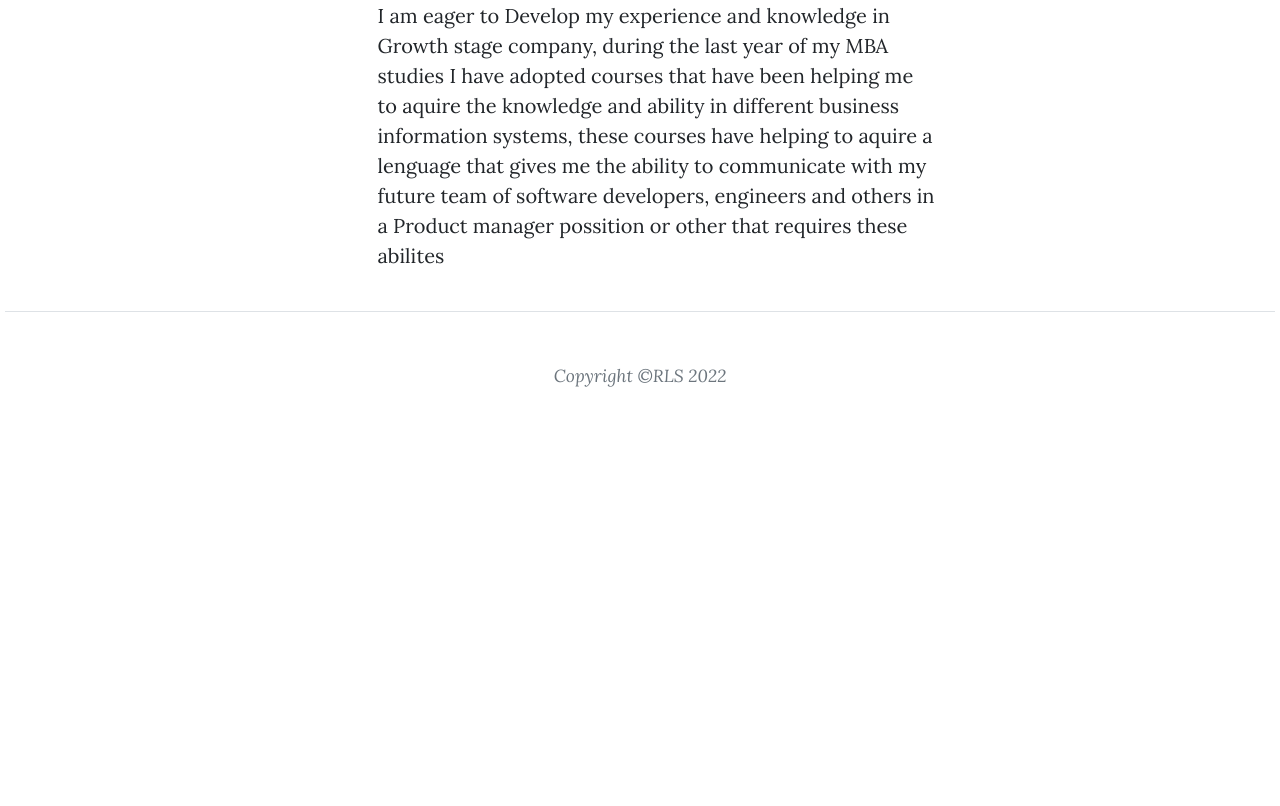
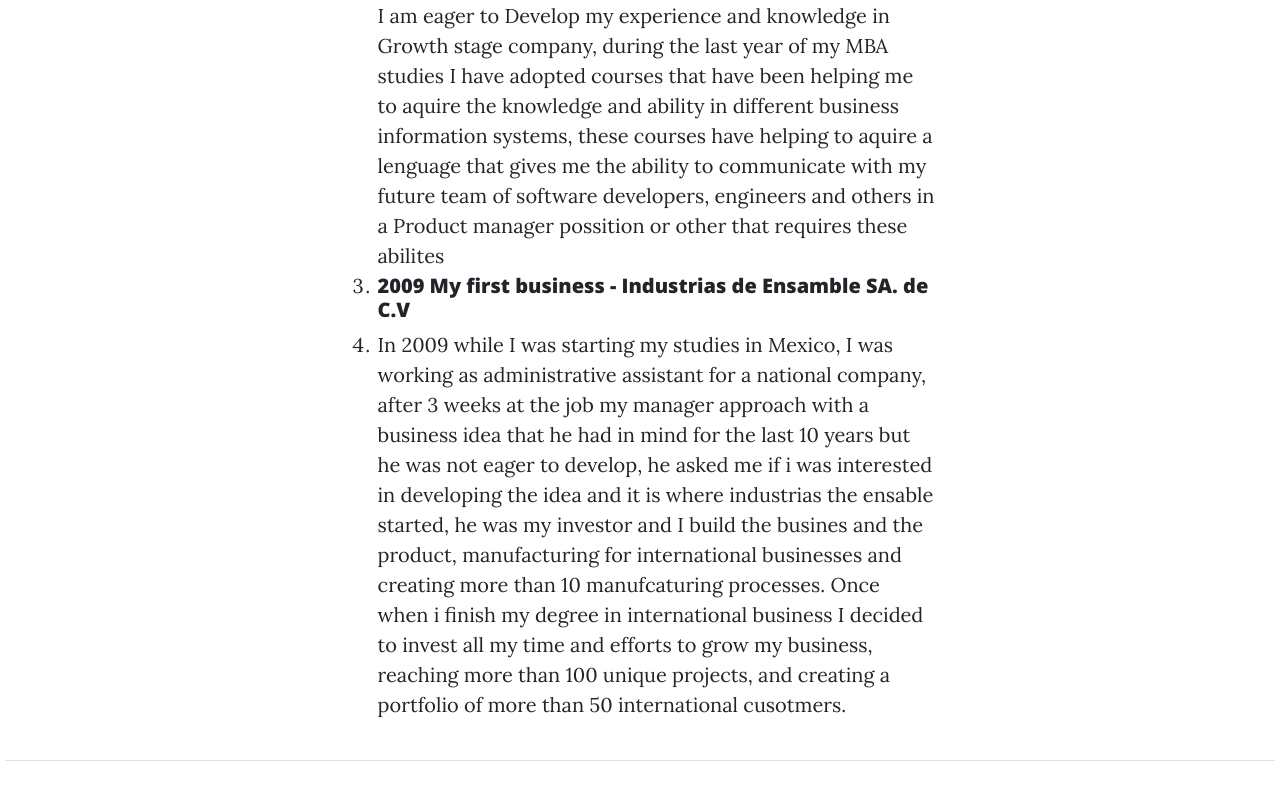
Before and after one commit to rlopezsal/IS501rls, a plain HTML site: page Entrepreneur.html in a window 1280 px wide. Shown: the part 1974-2780 px from the top of the page. Before the commit the page ends 2433 px from the top, so only its background shows below. Drawn offline with nearby package versions, Linux system fonts and the light colour scheme.

Commit message:
Add files via upload

```diff
--- a/Entrepreneur.html
+++ b/Entrepreneur.html
@@ -58,7 +58,7 @@
         </header>
         <!-- Main Content-->
         <div class="headerimg">
-            <img src="Images /RLS pic.jpeg" width="150"  height="100%" alt="Worldcup image" class="headerimg"/>
+            <img src="./Images /RLS pic.jpeg" width="150"  height="100%" alt="RLS pic" class="headerimg"/>
          <a id="mylink" href="#last champions"> > My Career path </a>
         <!-- <a id="mylink" href="#Next"> > What is next </a>  -->
 
@@ -91,13 +91,25 @@
                                     software developers, engineers and others in a Product manager possition or other that requires these abilites </l1>
                                 <!-- </div> -->
 
-                                <ul>
+
+                                    </ul>
+                             <br>
+                              <li><h5>2009 My first business - Industrias de Ensamble SA. de C.V </h5></li>
+                                    <li>In 2009 while I was starting my studies in Mexico, I was working as administrative assistant for a national company, after 3 weeks at the job
+                                        my manager approach with a business idea that he had in mind for the last 10 years but he was not eager to develop, he asked me if i was interested in
+                                    developing the idea and it is where industrias the ensable started, he was my investor and I build the busines and the product, manufacturing for international
+                                businesses and creating more than 10 manufcaturing processes. Once when i finish my degree in international business I decided to invest all my time and efforts to grow
+                            my business, reaching more than 100 unique projects, and creating a portfolio of more than 50 international cusotmers. </li>
+
+
+
+                                        </ul>
 
 
 
                             </li>
                         </ol>
-                    </ol>
+                    <!-- </ol> -->
 
 
 
```
